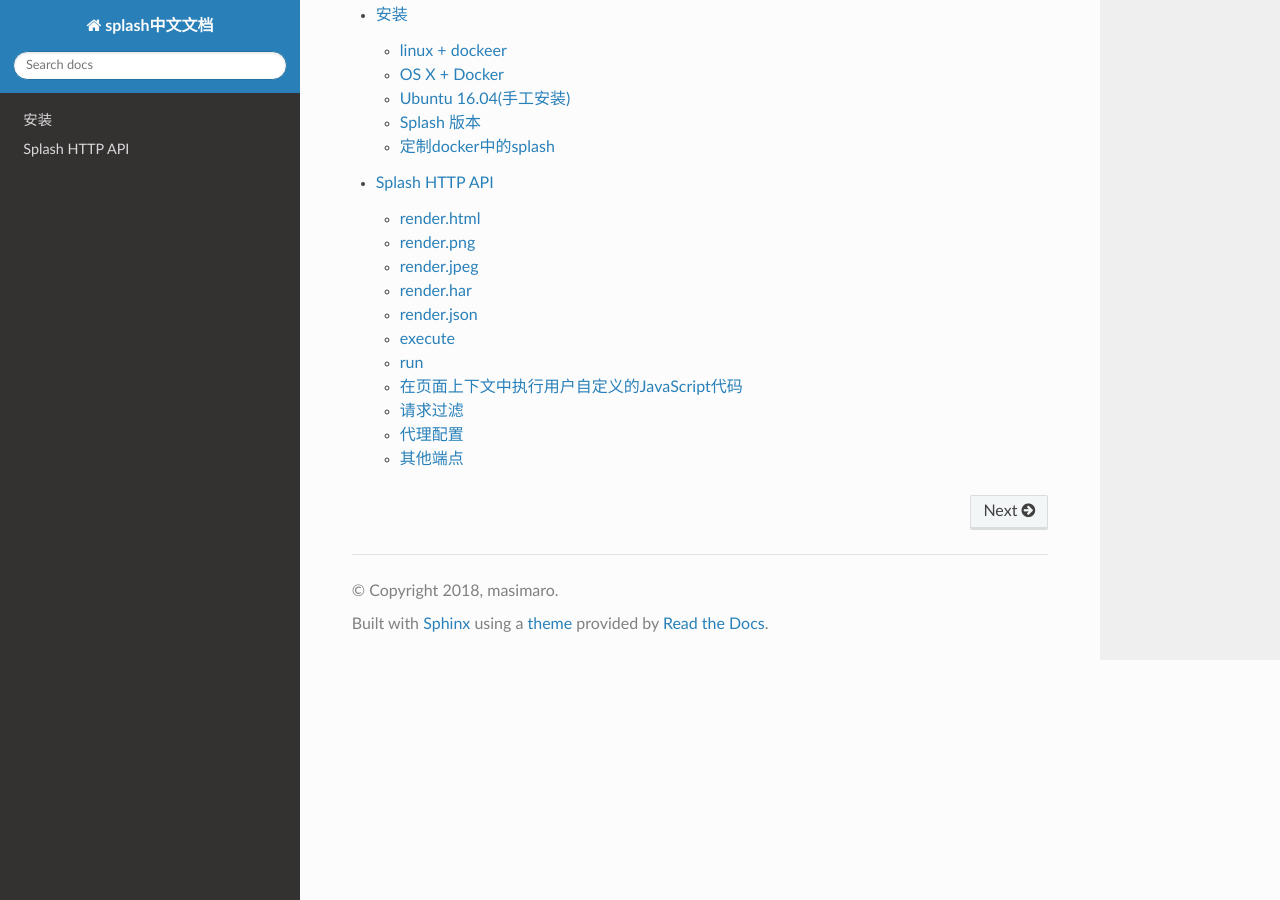
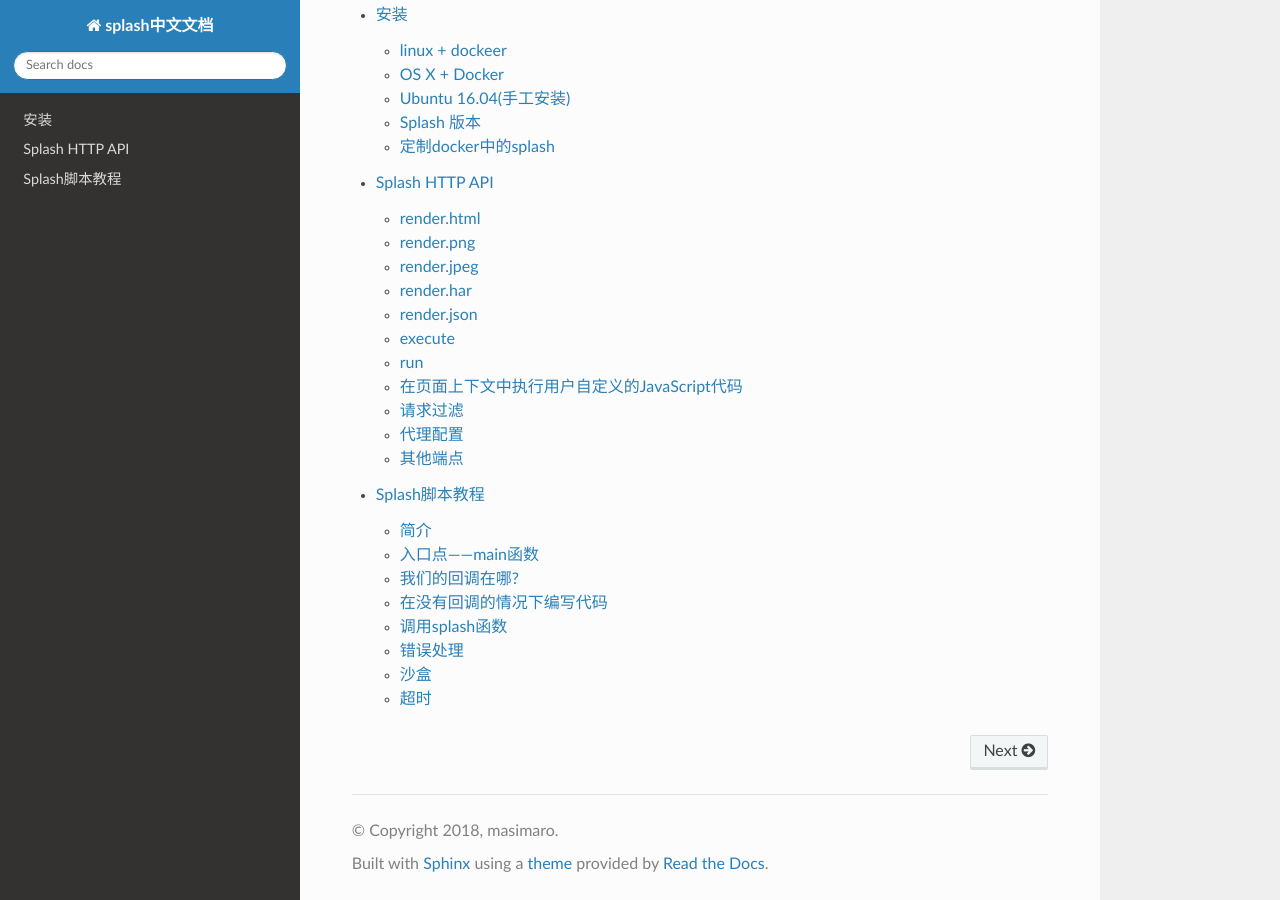
Before and after one commit to aMonst/splash_CN-DOC, a Sphinx documentation site: the page built from source/index.rst, in a window 1280 px wide and 900 px high, scrolled down 656 px. Built offline with Sphinx 7.4.7 and the Read the Docs theme 2.0.0, drawn with Linux system fonts in a browser that asks for light colours; some of the changed lines change nothing that is shown.

Commit message:
新增splash 脚本教程

```diff
--- a/source/index.rst
+++ b/source/index.rst
@@ -31,3 +31,4 @@
 
    Installation
    api
+   scripting-tutorial
--- /dev/null
+++ b/source/scripting-tutorial.rst
@@ -0,0 +1,320 @@
+Splash脚本教程
+=========================================
+.. _intro:
+
+简介
+-------------------------------------------
+splash 能够执行用户使用Lua语言编写的自定义渲染脚本，这就使我们能够像PhantomJs 那样，将其作为一个浏览器自动化工具来使用
+
+我们可以向execute(或者 run)端点发送请求，并设置上lua_script参数，以便执行脚本并获取返回值。
+在这个教程中主要使用execute端点
+
+.. note::
+
+    即使您之前没有lua的基础，您也可以很简单的看懂教程中的脚本示例。虽然它很简单，但也很值得学习，您可以使用lua语言编写 `Redis <https://redis.io/commands/EVAL>`_ ,
+    `Nginx <https://github.com/openresty/lua-nginx-module>`_ , `Apache <http://httpd.apache.org/docs/trunk/mod/mod_lua.html>`_ , `魔兽世界 <http://wowwiki.wikia.com/wiki/Lua>`_ 的脚本
+    可以使用 `Corona <https://coronalabs.com/>`_ 来创建手机应用或者使用当前最先进的深度学习框架 `Torch7 <http://torch.ch/>`_ 。 它很容易入门，并且在网上有许多很棒学习资源，
+    像教程有 `15分钟学习lua <http://tylerneylon.com/a/learn-lua/>`_ ，或者书籍 `lua 编程语言 <http://www.lua.org/pil/contents.html>`_
+
+让我们从一个简单的例子开始:
+::
+
+    function main(splash, args)
+        splash:go("http://example.com")
+        splash:wait(0.5)
+        local title = splash:evaljs("document.title")
+        return {title=title}
+    end
+
+如果我们在将这个脚本填写到 ``lua_script`` 参数中并往execute 端点上发送请求，那么splash会访问example.com 这个站点，并等待它加载，会等待半秒，
+然后获取页面标题(通过在页面上下文中执行JavaScript代码),最后以json格式返回结果。
+
+.. note::
+
+    Splash UI 提供了一种简便的方法来测试脚本，它里面有一个lua脚本的编辑框和一个将脚本提交到execute端点的按钮。您可以访问 `http://127.0.0.1:8050/ <http://127.0.0.1:8050/>`_
+    (或者其他splash监听的主机和端口)
+
+    为了执行在您的编程环境中执行脚本，您需要弄清楚如何发送HTTP请求，您可以在问答模块中参考 如何向Splash API发送HTTP请求，
+    它包含了一些常见的方法和步骤(比如，使用Python + requests库)
+.. entry-point-the-main-function:
+
+入口点——main函数
+--------------------------------------------------
+脚本必须提供一个main函数供splash调用，执行结果会以http响应包的方式返回，脚本中可以包含其他有用的函数，但是main函数是必须的。
+在第一个例子中， main函数返回一个lua的table结构（一个类似于JavaScript的object或者Python 字典的一个关联数组）。这类结果将会以json的格式返回
+
+下面的代码将会在http的响应中返回 ``{"hello":"world!"}`` 字符串
+::
+
+    function main(splash)
+        return {hello="world!"}
+    end
+
+脚本也可以返回一个字符串
+::
+
+    function main(splash)
+        return 'hello'
+    end
+
+字符串的返回值会原样的在响应体重返回(它不会被编码成json格式)，请看下面的例子
+::
+
+    $ curl 'http://127.0.0.1:8050/execute?lua_source=function+main%28splash%29%0D%0A++return+%27hello%27%0D%0Aend'
+    hello
+
+main函数接收一个对象，该对象允许我们向操作浏览器选项卡那样操作splash，splash所有功能都被封装到此对象中，为了方便这个参数的名称约定俗成的被
+称为 "splash", 但是您不必遵守这条约定:
+::
+
+    function main(please)
+        please:go("http://example.com")
+        please:wait(0.5)
+        return "ok"
+    end
+
+.. where-are-my-callbacks:
+
+我们的回调在哪?
+---------------------------------
+下面是我们第一个例子的部分代码
+::
+
+    splash:go("http://example.com")
+    splash:wait(0.5)
+    local title = splash:evaljs("document.title")
+
+这段代码就像传统的面相过程的代码，没有回调也没有花哨的控制流结构。但这并不意味这splash是以同步的方式运行。在引擎中它仍然是异步的。
+当代码执行到 ``splash.wait(0.5)`` 时，splash从当前任务中跳出去执行其他任务，在0.5s之后再切换回来。
+
+我们可以向一般的脚本语言一样使用条件、循环语句和函数，从而使编写的代码更加直观
+
+下面来看一个phantomjs中的脚本的例子
+::
+
+    // Render Multiple URLs to file
+
+    "use strict";
+    var RenderUrlsToFile, arrayOfUrls, system;
+
+    system = require("system");
+
+    /*
+    Render given urls
+    @param array of URLs to render
+    @param callbackPerUrl Function called after finishing each URL, including the last URL
+    @param callbackFinal Function called after finishing everything
+    */
+    RenderUrlsToFile = function(urls, callbackPerUrl, callbackFinal) {
+        var getFilename, next, page, retrieve, urlIndex, webpage;
+        urlIndex = 0;
+        webpage = require("webpage");
+        page = null;
+        getFilename = function() {
+            return "rendermulti-" + urlIndex + ".png";
+        };
+
+        next = function(status, url, file) {
+            page.close();
+            callbackPerUrl(status, url, file);
+            return retrieve();
+        };
+
+        retrieve = function() {
+            var url;
+            if (urls.length > 0) {
+                url = urls.shift();
+                urlIndex++;
+                page = webpage.create();
+                page.viewportSize = {
+                    width: 800,
+                    height: 600
+                };
+                page.settings.userAgent = "Phantom.js bot";
+                return page.open("http://" + url, function(status) {
+                    var file;
+                    file = getFilename();
+                    if (status === "success") {
+                        return window.setTimeout((function() {
+                            page.render(file);
+                            return next(status, url, file);
+                        }), 200);
+                    } else {
+                        return next(status, url, file);
+                    }
+                });
+            } else {
+                return callbackFinal();
+            }
+        };
+        return retrieve();
+    };
+
+    arrayOfUrls = null;
+
+    if (system.args.length > 1) {
+        arrayOfUrls = Array.prototype.slice.call(system.args, 1);
+    } else {
+        console.log("Usage: phantomjs render_multi_url.js [domain.name1, domain.name2, ...]");
+        arrayOfUrls = ["www.google.com", "www.bbc.co.uk", "phantomjs.org"];
+    }
+
+    RenderUrlsToFile(arrayOfUrls, (function(status, url, file) {
+        if (status !== "success") {
+            return console.log("Unable to render '" + url + "'");
+        } else {
+            return console.log("Rendered '" + url + "' at '" + file + "'");
+        }
+    }), function() {
+        return phantom.exit();
+    });
+
+平心而论这段代码写的很晦涩 ``RenderUrlsToFile ``函数通过创建一个回调链来实现循环， ``page.open`` 函数并没有返回任何值（如果返回某些值的话实施起来会更加复杂）
+而是将返回值存入到磁盘中
+
+下面是一个使用splash脚本更为简单的例子
+::
+
+    function main(splash, args)
+        splash.set_viewport_size(800, 600)
+        splash.set_user_agent('Splash bot')
+        local example_urls = {"www.google.com", "www.bbc.co.uk", "scrapinghub.com"}
+        local urls = args.urls or example_urls
+        local results = {}
+        for _, url in ipairs(urls) do
+            local ok, reason = splash:go("http://" .. url)
+            if ok then
+                splash:wait(0.2)
+                results[url] = splash:png()
+            end
+        end
+        return results
+    end
+
+二者的功能有点不一样，这段代码没有保存页面的截图，而是将png图片的值使用HTTP API的功能返回到客户端
+
+**意见或建议**
+
+- 使用 ``page.open`` 函数并获取返回状态的这种方式有一个阻塞，作为替代可以使用  splash:go 并判断返回的标志是否为 "ok"
+- 在lua中使用loop循环，而不是通过创建一个回调链来实现循环
+- 拥有一些lua的知识有助于编写lua脚本，比如 您可能对 ipairs 和string的连接符 ``..`` 不太熟悉
+- 错误处理是不同的，当发生HTTP 的4xx或者 5xx错误时，PhantomJS 虽然会得到一个页面的截图但是不会在 ``page.open`` 的回调中返回错误码，因为它的状态不为 "fail"，而在splash中会检测出这些错误
+- 为了不在控制台中打印返回或者将返回结果保存在文件中，我们可以使用与json相关的 Splash HTTP API
+- PhantomJS 允许创建多个页面对象，以便在面板的 ``page.open`` 中提交多个请求，splash只在 ``main`` 函数的splash参数中为脚本提供单个浏览器选项卡(但是您可以自由的将多个包含lua脚本的请求并发的提交给splash)
+
+现在有许多很棒的针对PhantomJS的封装，像 `CasperJS <http://casperjs.org/>`_ 、`NightmareJS <http://www.nightmarejs.org/>`_ 它们提供了
+自定义的流程控制的微型语言，以便PhantomJS 的脚本编写出来看起来像同步的方式，但是也多多少少存在一定的问题(像循环，将代码移至帮助函数 [#1]_ ，错误处理)
+splash 则采用标准的LUA语言
+
+.. note::
+    PhantomJS 和它对应的封装都很棒，很值得敬佩，不要因为上面的内容而抨击它们，它们比splash更加成熟，功能也更加完善
+    splash尝试从另一个角度来看待问题，但是每一个独立的splash 功能都有一个独特的PhantomJS 功能与之对应
+
+您想了解更多关于Splash Lua API的功能请参考 `Splash Lua API 概览 <>`_
+
+.. _living-without-callbacks:
+
+在没有回调的情况下编写代码
+------------------------------------------------------
+.. note::
+    您一定对splash引擎中使用的lua协程很好奇
+
+    其实在内部main函数是被splash作为一个协程在执行，像 ``splash:foo()`` 这类函数是用 ``coroutine.yield`` 来实现的，
+    关于lua的协程，请参阅 `http://www.lua.org/pil/9.html <http://www.lua.org/pil/9.html>`_
+
+在splash的脚本中并没有区分哪些是阻塞的哪些是同步的。这是对协程和小型组件的一些常见的批评 `这篇文章 <>` 对这个问题进行了
+很好的描述，您可以参考一下
+
+但是这些问题并没有真正影响到splash脚本的执行，splash的脚本一般是一段很小的代码，代码的共享状态缩减到最小，
+API被设计成了同一时间内只执行单行代码。这些都意味着代码的执行流程是串行化的
+
+如果您想要安全，可以把所有splash函数看做异步执行的。首先要考虑的是当您执行 ``splash:foo()`` 函数后，之前渲染的web页面就被更改了。
+这通常是调用这些方法的要点，``splash:wait(time)`` 或者 ``splash:go(url)`` 这些函数只在这点上有意义，因为执行它们之后，web页面就被更改了。 [#2]_
+您需要谨记这点
+
+这里面有许多异步函数，像: `splash:go <>`_ , `splash:wait <>`_ , `splash:wait_for_resume <>`_ 。
+虽然大多数的splash 函数都不是异步方式工作的，但是您将它们想象成异步的将使您的代码在未来它们被变成异步方式时也能正常工作
+
+.. _calling-splash-methods:
+
+调用splash函数
+-------------------------------------------------------------
+与大多数语言不同，lua中使用 冒号 ``:`` 来调用类对象的中的方法，为了调用 splash对象中的 ``foo`` 方法，需要写成 ``splash:foo()``。
+更多细节请参考 `http://www.lua.org/pil/16.html <http://www.lua.org/pil/16.html>`_
+
+在splash脚本中有两种方式来调用lua中的函数：按顺序传参和使用参数名传参；当使用按顺序传参的方式来调用函数时使用小括号作为形参列表
+``splash:foo(val1, val2)``。当使用参数名传参的时候使用大括号来作为形参列表 ``splash:foo{name1=val1, name2=val2}``
+::
+
+    -- Examples of positional arguments:
+    splash:go("http://example.com")
+    splash:wait(0.5, false)
+    local title = splash:evaljs("document.title")
+
+    -- The same using keyword arguments:
+    splash:go{url="http://example.com"}
+    splash:wait{time=0.5, cancel_on_redirect=false}
+    local title = splash:evaljs{source="document.title"}
+
+    -- Mixed arguments example:
+    splash:wait{0.5, cancel_on_redirect=false}
+
+
+为了方便，所有的splash API都被设计成接受这调用两种方式。但是针对在lua中大多数函数 `没有参数名称的`_
+这样的一种情况(包括大部分从标准库中导出的函数),只能选择使用按参数顺序传参
+
+.. _error-handling:
+
+错误处理
+-----------------------------------------
+在lua中有两种报告错的方式，抛出一个异常、返回一个错误码。
+请参阅 `http://www.lua.org/pil/8.3.html. <http://www.lua.org/pil/8.3.html>`_ 。
+
+而在splash中有如下惯例:
+1. 开发者自己的错误(例如不正确的函数参数),抛出异常
+#. 开发者向外部调用者提供的错误(无法访问的站点),通过返回标志值的方式：比如函数可以返回 ``ok, reason`` 结构，而调用者可以选择忽略或者处理
+
+如果main函数的结果中有有一个未处理的异常，splash会返回 HTTP 400 并带上出错的信息
+
+我们可以使用lua的 ``error`` 函数手工的抛出一个异常
+::
+
+    error("A message to be returned in a HTTP 400 response")
+
+您可以使用lua中的 ``pcall`` 函数来处理异常(防止splash返回 HTTP 400的错误)。
+请参阅 `http://www.lua.org/pil/8.4.html <http://www.lua.org/pil/8.4.html>`_
+
+您可以使用 ``assert`` 将错误标志转化为异常, 比如您想使一个站点一直运行，但是又不想手工的处理这个错误，
+当您指定的错误发生时您可以使用 ``assert`` 来停止当前进程并使splash返回 HTTP 400的错误
+::
+
+    local ok, msg = splash:go("http://example.com")
+    if not ok then
+        -- handle error somehow, e.g.
+        error(msg)
+    end
+
+    -- a shortcut for the code above: use assert
+    assert(splash:go("http://example.com"))
+
+.. _sandbox:
+
+沙盒
+----------------------------------------
+默认情况下，spalsh脚本在受限制的环境下运行，在这种情况下并非所有的Lua模块和函数都是有效的。
+例如，``require`` 函数被限制了，同时也针对一些资源的数量进行了限制(虽然这个限制很松)。
+
+您可以通过参数 ``--disable-lua-sandbox`` 来启动splash的沙盒
+::
+
+    $ docker run -it -p 8050:8050 scrapinghub/splash --disable-lua-sandbox
+
+.. _timeouts:
+
+超时
+------------------------------------
+默认情况下，在超时后splash会停止脚本的执行(默认超时值是30s)。这对于比较长的脚本是一个常见的问题。
+更多详情请参考: `求助：我有一个504超时错误 <>` 和 `splash lua脚本需要做很多工作 <>`
+
+.. [#1] 这块的原文是: moving code to helper functions? 暂时找不到合理的翻译方式
+.. [#2] 这里的原文是: splash:wait(time) or splash:go(url) only make sense because webpage changes after calling them
```
